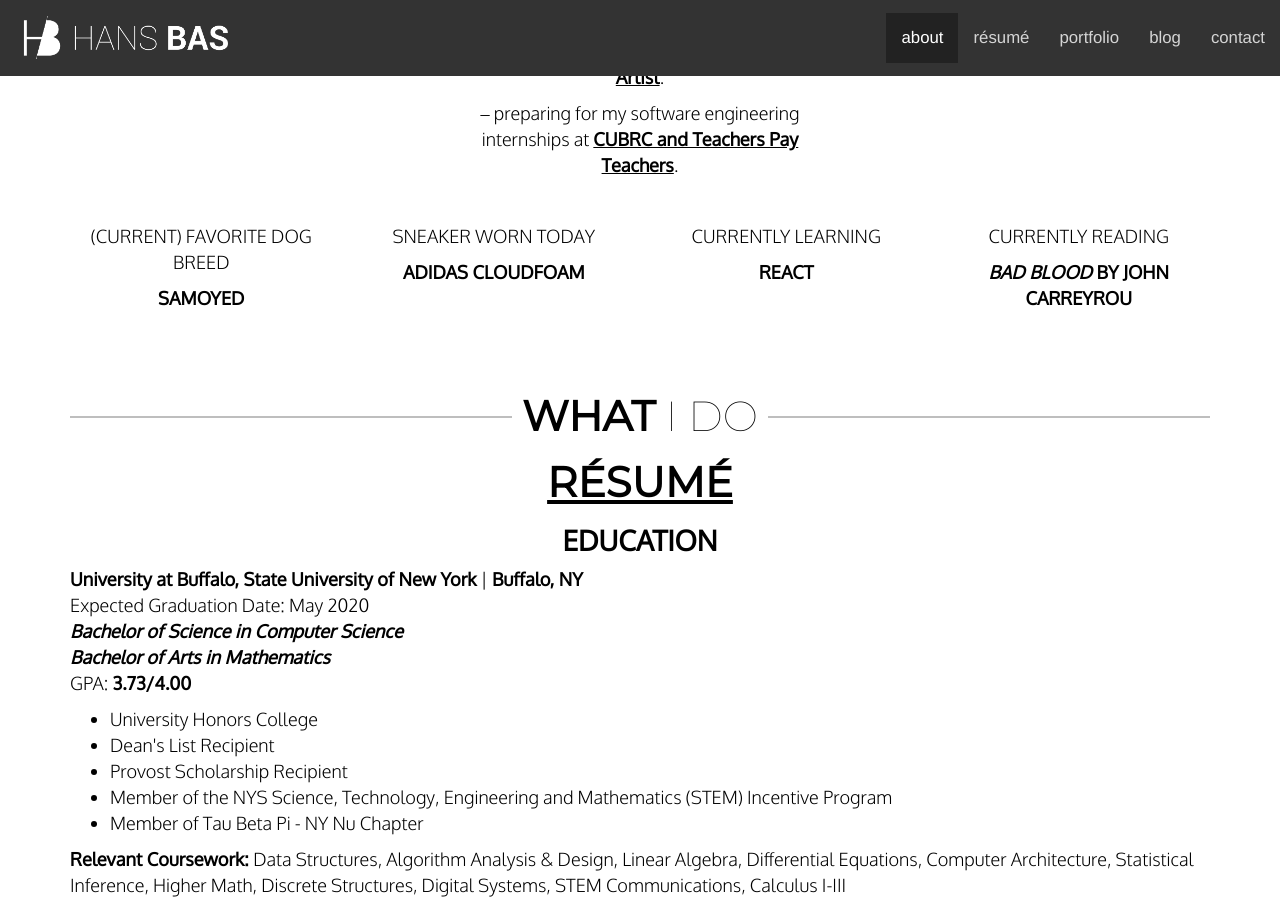
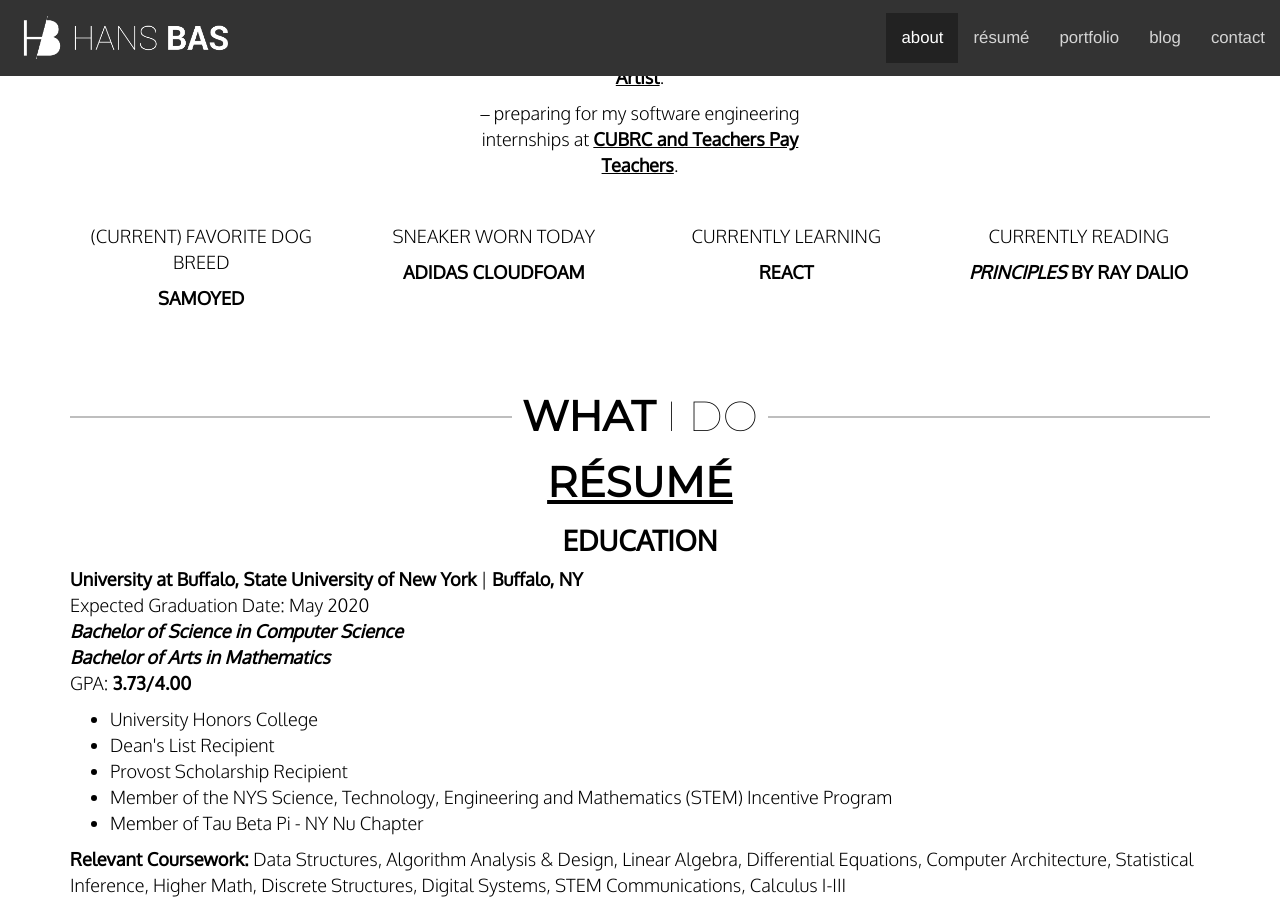
Before and after one commit to haanmiba/haanmiba.github.io, a Jekyll site: the page built from index.md, in a window 1280 px wide and 900 px high, scrolled down 1142 px. Built offline with Jekyll 4.4.1, drawn with Linux system fonts in a browser that asks for light colours; nearby versions of some CDN libraries.

Commit message:
Updated book

```diff
--- a/_data/about.yml
+++ b/_data/about.yml
@@ -9,5 +9,5 @@ dog: "Samoyed"
 sneaker: "Adidas CloudFoam"
 learning: "React"
 reading:
-  book: "Bad Blood"
-  author: "John Carreyrou"
+  book: "Principles"
+  author: "Ray Dalio"
```
